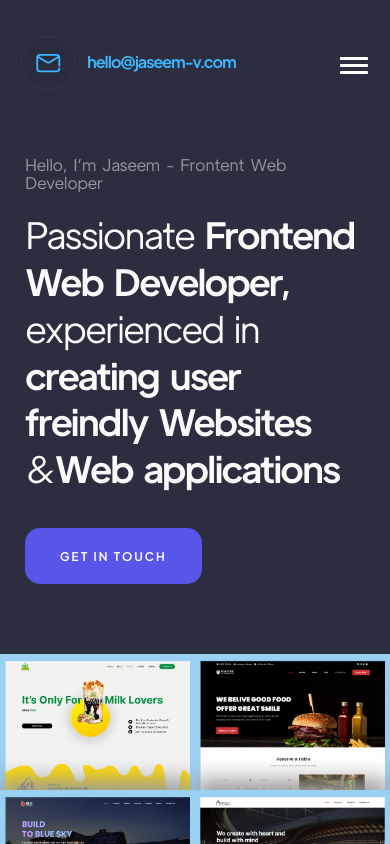
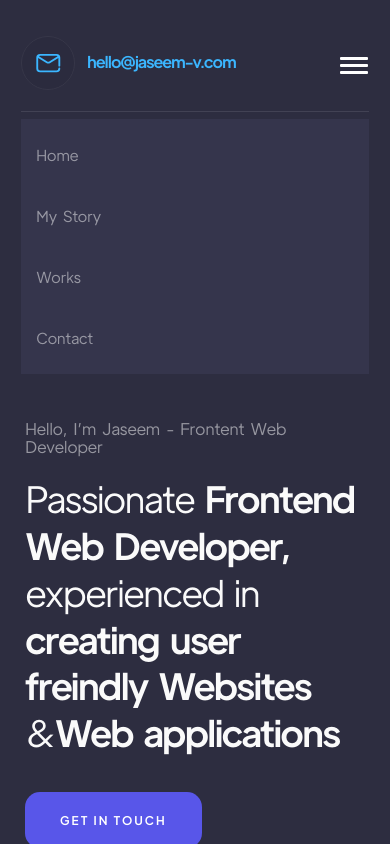
Before and after one commit to Jaseem-v/jaseem, a Next.js app: page / in a window 390 px wide. Both pictures are taken after a click on the button 354 px from the left and 65 px from the top of the page. Shown: the top 844 px of the page. Built offline with nearby package versions, Linux system fonts and the light colour scheme.

Commit message:
navabar responsive fixed

```diff
--- a/components/Navbar.jsx
+++ b/components/Navbar.jsx
@@ -1,12 +1,14 @@
 import Link from 'next/link'
-import React, { useEffect } from 'react'
+import React, { useEffect, useState } from 'react'
 
 export default function Navbar() {
 
-    useEffect(() => {
-        import("bootstrap/dist/js/bootstrap");
+    const [isToggle, setIsToggle] = useState(false)
 
-    }, [])
+    const handleToggle = () => {
+        setIsToggle(!isToggle)
+    }
+
 
     return (
         <header id="nav" className="header header-stick header-fixed header-white-transprant">
@@ -19,7 +21,7 @@ export default function Navbar() {
                             <div className="navbar-header">
                                 {/* <!---TOGGLE BUTTON STARTS----> */}
                                 <button type="button" className="navbar-toggle collapsed" data-toggle="collapse"
-                                    data-target="#Navbar">
+                                    data-target="#Navbar" onClick={handleToggle}>
                                     <span className="icon-bar top-bar"></span>
                                     <span className="icon-bar middle-bar"></span>
                                     <span className="icon-bar bottom-bar"></span>
@@ -30,7 +32,9 @@ export default function Navbar() {
                                     <b className="logomail">hello@jaseem-v.com</b>
                                 </a>
 
-                                <div className="collapse navbar-collapse" id="Navbar">
+
+
+                                <div className={isToggle ? "collapse navbar-collapse in" : "collapse navbar-collapse"} id="Navbar">
                                     <ul className="nav navbar-nav navbar-right mega hover-effect">
                                         <li className="center">
                                             <Link className="scroll active" href="/">Home</Link>
--- a/pages/_app.jsx
+++ b/pages/_app.jsx
@@ -13,6 +13,8 @@ export default function App({ Component, pageProps }) {
 
 
   useEffect(() => {
+    import("bootstrap/dist/js/bootstrap");
+
     const isServer = typeof window === 'undefined'
     const WOW = !isServer ? require('wowjs').WOW : null
     new WOW().init()
```
